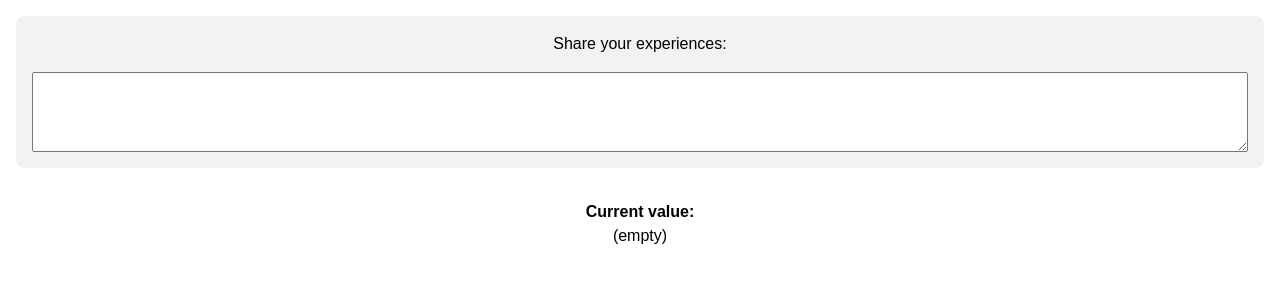
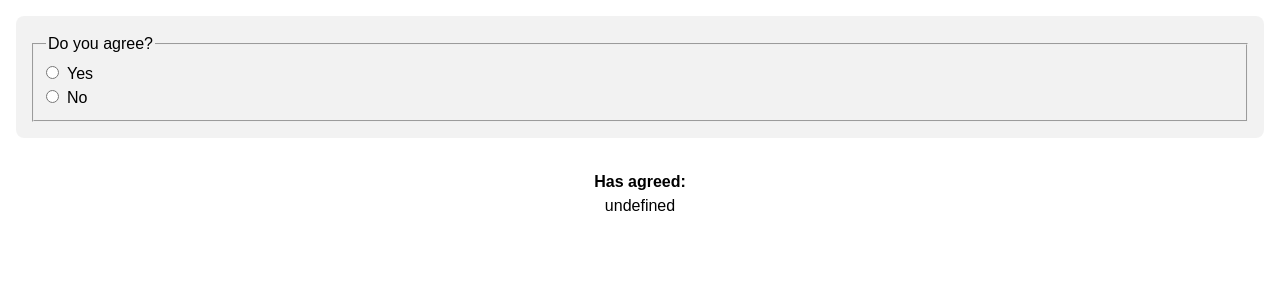
Before and after one commit to simotae14/react-joy-exercises, a React (Create React App) app: page / in a window 1280 px wide. Shown: the top 300 px of the page. Built offline with nearby package versions, Linux system fonts and the light colour scheme; a web font is replaced by a local one.

Commit message:
66 Input Cheatsheet - Radio buttons

```diff
--- a/src/App.js
+++ b/src/App.js
@@ -1,7 +1,7 @@
 import React from 'react';
 
 function App() {
-  const [comment, setComment] = React.useState('');
+  const [hasAgreed, setHasAgreed] = React.useState();
 
   return (
     <>
@@ -10,23 +10,45 @@ function App() {
           event.preventDefault();
         }}
       >
-        <label htmlFor="comment-field">
-          Share your experiences:
-        </label>
-        <textarea
-          id="comment-field"
-          value={comment}
-          onChange={event => {
-            setComment(
-              event.target.value
-            );
-          }}
-        />
+        <fieldset>
+          <legend>
+            Do you agree?
+          </legend>
+
+          <input
+            type="radio"
+            name="agreed-to-terms"
+            id="agree-yes"
+            value="yes"
+            checked={hasAgreed === "yes"}
+            onChange={event => {
+              setHasAgreed(event.target.value)
+            }}
+          />
+          <label htmlFor="agree-yes">
+            Yes
+          </label>
+          <br />
+
+          <input
+            type="radio"
+            name="agreed-to-terms"
+            id="agree-no"
+            value="no"
+            checked={hasAgreed === "no"}
+            onChange={event => {
+              setHasAgreed(event.target.value)
+            }}
+          />
+          <label htmlFor="agree-no">
+            No
+          </label>
+        </fieldset>
       </form>
 
       <p>
-        <strong>Current value:</strong>
-        {comment || '(empty)'}
+        <strong>Has agreed:</strong>
+        {hasAgreed || "undefined"}
       </p>
     </>
   );
--- a/src/styles.css
+++ b/src/styles.css
@@ -6,19 +6,13 @@ p strong {
   display: block;
 }
 form {
-  --bg: hsl(0deg 0% 95%);
-  display: flex;
-  flex-direction: column;
-  gap: 16px;
-  align-items: center;
   padding: 16px;
-  background: var(--bg);
+  background: hsl(0deg 0% 0% / 0.05);
   border-radius: 8px;
 }
-textarea {
-  display: block;
-  width: 100%;
-  height: 5rem;
+label {
   font-size: 1rem;
-  padding: 4px 8px;
 }
+input {
+  margin-right: 8px;
+}
```
